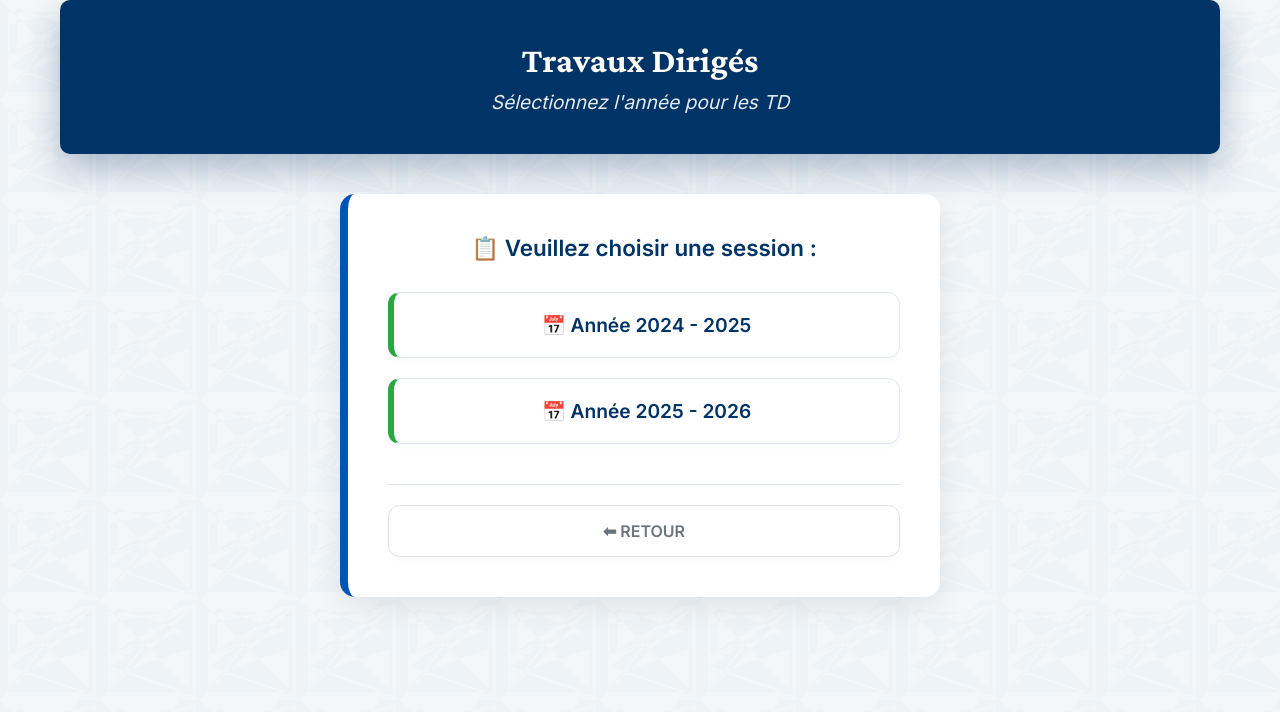
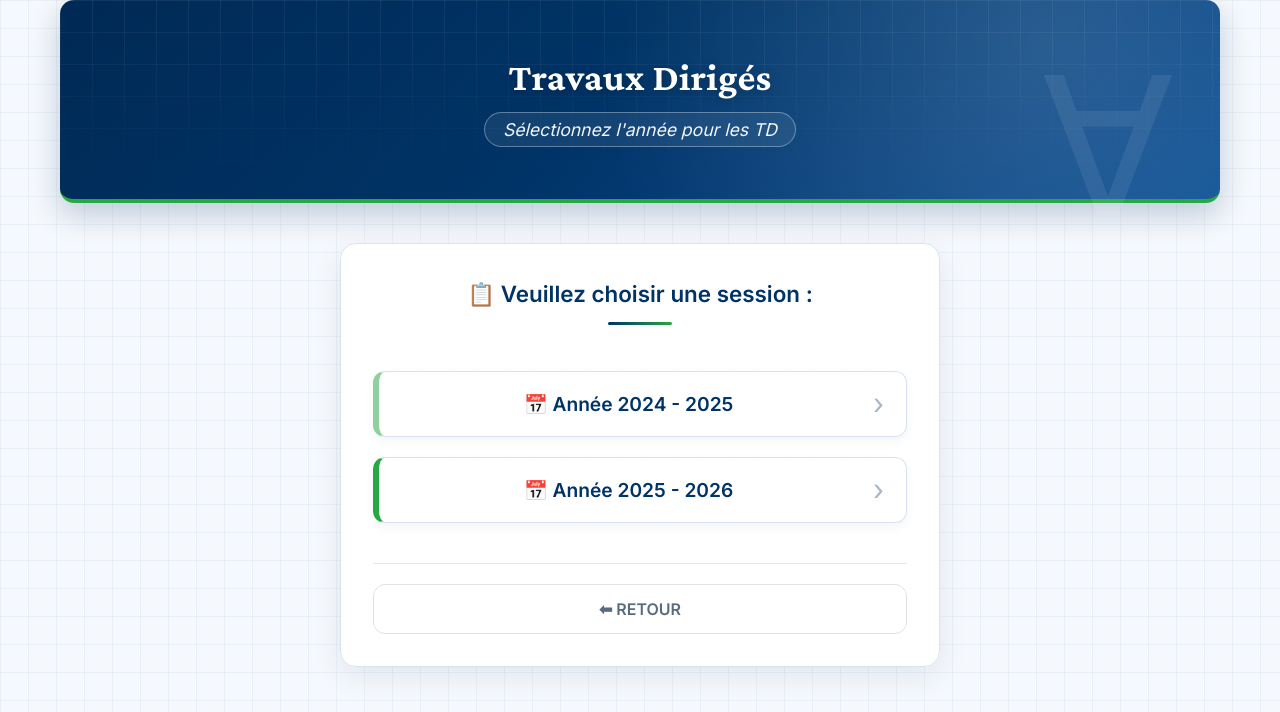
Before and after one commit to mahmoudmath/mahmoudmath.github.io, a Jekyll site: the page choix-annee-td.html, which Jekyll copies as it is, in a window 1280 px wide. Shown: the top 712 px of the page. Built offline with Jekyll 4.4.1, drawn with Linux system fonts in a browser that asks for light colours.

Commit message:
Update choix-annee-td.html

```diff
--- a/choix-annee-td.html
+++ b/choix-annee-td.html
@@ -14,93 +14,230 @@
     <link rel="stylesheet" href="style.css">
     <link href="https://unpkg.com/aos@2.3.1/dist/aos.css" rel="stylesheet">
     <style>
-    /* ===== STYLE LOCAL - PAGE CHOIX TD ===== */
+    /* ===== STYLE LOCAL - PAGE CHOIX TD (décor amélioré) ===== */
 
-    /* EN-TÊTE BLEU + BLANC (homogène) */
+    :root {
+        --bleu: #003366;
+        --bleu-clair: #0b4f94;
+        --vert: #28a745;
+        --vert-fonce: #1e7e34;
+        --texte-doux: #5b6b7f;
+        --bordure: #d9e3ef;
+    }
+
+    /* FOND : papier quadrillé très discret */
+    body {
+        background-color: #f5f8fc;
+        background-image:
+            linear-gradient(rgba(0,51,102,0.045) 1px, transparent 1px),
+            linear-gradient(90deg, rgba(0,51,102,0.045) 1px, transparent 1px);
+        background-size: 28px 28px;
+    }
+
+    /* EN-TÊTE : dégradé bleu, quadrillage et filet vert */
     .professor-header {
-        background: #003366;
-        padding: 40px 20px;
-        border-radius: 10px;
+        position: relative;
+        overflow: hidden;
+        background:
+            radial-gradient(circle at 85% 20%, rgba(255,255,255,0.14), transparent 45%),
+            linear-gradient(135deg, #002a55 0%, var(--bleu) 45%, var(--bleu-clair) 100%);
+        padding: 56px 20px 52px;
+        border-radius: 14px;
         margin-bottom: 30px;
         text-align: center;
+        border-bottom: 4px solid var(--vert);
+        box-shadow: 0 12px 30px rgba(0,51,102,0.22);
+    }
+
+    .professor-header::before {
+        content: "";
+        position: absolute;
+        inset: 0;
+        background-image:
+            linear-gradient(rgba(255,255,255,0.07) 1px, transparent 1px),
+            linear-gradient(90deg, rgba(255,255,255,0.07) 1px, transparent 1px);
+        background-size: 32px 32px;
+        -webkit-mask-image: linear-gradient(180deg, rgba(0,0,0,0.9), transparent 90%);
+        mask-image: linear-gradient(180deg, rgba(0,0,0,0.9), transparent 90%);
+        pointer-events: none;
+    }
+
+    /* Symbole mathématique en filigrane */
+    .professor-header::after {
+        content: "∀";
+        position: absolute;
+        right: 4%;
+        bottom: -38px;
+        font-family: Georgia, "Times New Roman", serif;
+        font-size: 12rem;
+        line-height: 1;
+        color: rgba(255,255,255,0.08);
+        pointer-events: none;
+    }
+
+    .header-content {
+        position: relative;
+        z-index: 1;
     }
 
     .professor-name {
         color: white !important;
-        font-size: 2.2rem;
+        font-size: 2.4rem;
         font-weight: 700;
-        margin-bottom: 10px;
+        letter-spacing: 0.3px;
+        margin-bottom: 14px;
+        text-shadow: 0 2px 10px rgba(0,0,0,0.25);
     }
 
     .professor-title {
+        display: inline-block;
         color: white !important;
-        font-size: 1.2rem;
+        font-size: 1.1rem;
         font-style: italic;
-        opacity: 0.9;
+        opacity: 0.95;
+        padding: 6px 18px;
+        border: 1px solid rgba(255,255,255,0.35);
+        border-radius: 999px;
+        background: rgba(255,255,255,0.08);
+    }
+
+    /* BLOC DE PRÉSENTATION : panneau blanc */
+    .presentation {
+        background: rgba(255,255,255,0.92);
+        padding: 36px 32px 32px;
+        border-radius: 16px;
+        border: 1px solid var(--bordure);
+        box-shadow: 0 10px 30px rgba(0,51,102,0.08);
     }
 
     /* TITRE "Veuillez choisir une session" */
     h3 {
-        color: #003366;
+        color: var(--bleu);
         font-size: 1.4rem;
         font-weight: 600;
         margin-bottom: 30px;
+        padding-bottom: 16px;
+        position: relative;
     }
 
-    /* BOUTONS ANNÉES - CARTES BLANCHES */
+    h3::after {
+        content: "";
+        display: block;
+        width: 64px;
+        height: 3px;
+        margin: 14px auto 0;
+        border-radius: 3px;
+        background: linear-gradient(90deg, var(--bleu), var(--vert));
+    }
+
+    /* BOUTONS ANNÉES - CARTES AVEC BARRE LATÉRALE */
     .nav-card {
+        position: relative;
         display: block;
         background: white;
-        color: #003366;
-        padding: 20px 25px;
+        color: var(--bleu);
+        padding: 20px 56px 20px 28px;
         border-radius: 12px;
         text-decoration: none;
         font-size: 1.2rem;
         font-weight: 600;
-        border: 1px solid #e0e7ef;
-        box-shadow: 0 4px 6px rgba(0,0,0,0.02);
+        border: 1px solid var(--bordure);
+        box-shadow: 0 4px 10px rgba(0,51,102,0.05);
+        transition: all 0.3s ease;
+    }
+
+    /* Chevron à droite */
+    .nav-card::after {
+        content: "›";
+        position: absolute;
+        right: 22px;
+        top: 50%;
+        transform: translateY(-52%);
+        font-size: 1.8rem;
+        font-weight: 400;
+        color: var(--bleu);
+        opacity: 0.35;
         transition: all 0.3s ease;
     }
 
     .nav-card:hover {
-        background: #f0f7ff;
-        border-color: #003366;
+        background: #f0faf3;
+        border-color: var(--bleu);
         transform: translateY(-3px);
-        box-shadow: 0 8px 15px rgba(0,51,102,0.1);
+        box-shadow: 0 12px 22px rgba(0,51,102,0.14);
     }
 
-    /* BOUTONS TD - Accent vert */
+    .nav-card:hover::after {
+        opacity: 1;
+        right: 16px;
+    }
+
+    .nav-card:focus-visible {
+        outline: 3px solid var(--vert);
+        outline-offset: 3px;
+    }
+
+    /* BOUTONS TD - Accent vert (une teinte par année) */
     .nav-card[href*="td-"] {
-        border-left: 6px solid #28a745;
+        border-left: 6px solid var(--vert);
+    }
+
+    .nav-card[href*="td-24-25"] {
+        border-left-color: #8fd19e;
+    }
+
+    .nav-card[href*="td-25-26"] {
+        border-left-color: var(--vert);
     }
 
     .nav-card[href*="td-"]:hover {
-        border-left-color: #28a745;
+        border-left-color: var(--vert-fonce);
     }
 
     /* BOUTON RETOUR (plus discret) */
     .nav-card[href*="pedagogie"] {
-        color: #6c757d;
+        color: var(--texte-doux);
         border-color: #dee2e6;
         border-left: 1px solid #dee2e6;
+        background: transparent;
+        box-shadow: none;
         font-size: 1rem;
-        padding: 15px 25px;
+        padding: 14px 25px;
+    }
+
+    .nav-card[href*="pedagogie"]::after {
+        content: none;
     }
 
     .nav-card[href*="pedagogie"]:hover {
         background: #f8f9fa;
         border-color: #6c757d;
+        border-left-color: #6c757d;
         color: #495057;
+        box-shadow: 0 4px 10px rgba(0,0,0,0.06);
     }
 
     /* RESPONSIVE */
     @media (max-width: 768px) {
+        .professor-header {
+            padding: 40px 16px 38px;
+        }
+
+        .professor-header::after {
+            font-size: 8rem;
+            bottom: -24px;
+        }
+
         .professor-name {
             font-size: 1.8rem;
         }
 
         .professor-title {
-            font-size: 1rem;
+            font-size: 0.95rem;
+        }
+
+        .presentation {
+            padding: 26px 18px 22px;
         }
 
         h3 {
@@ -108,9 +245,14 @@
         }
 
         .nav-card {
-            padding: 16px 20px;
+            padding: 16px 48px 16px 20px;
             font-size: 1.1rem;
         }
+    }
+
+    @media (prefers-reduced-motion: reduce) {
+        .nav-card, .nav-card::after { transition: none; }
+        .nav-card:hover { transform: none; }
     }
     </style>
 </head>
```
